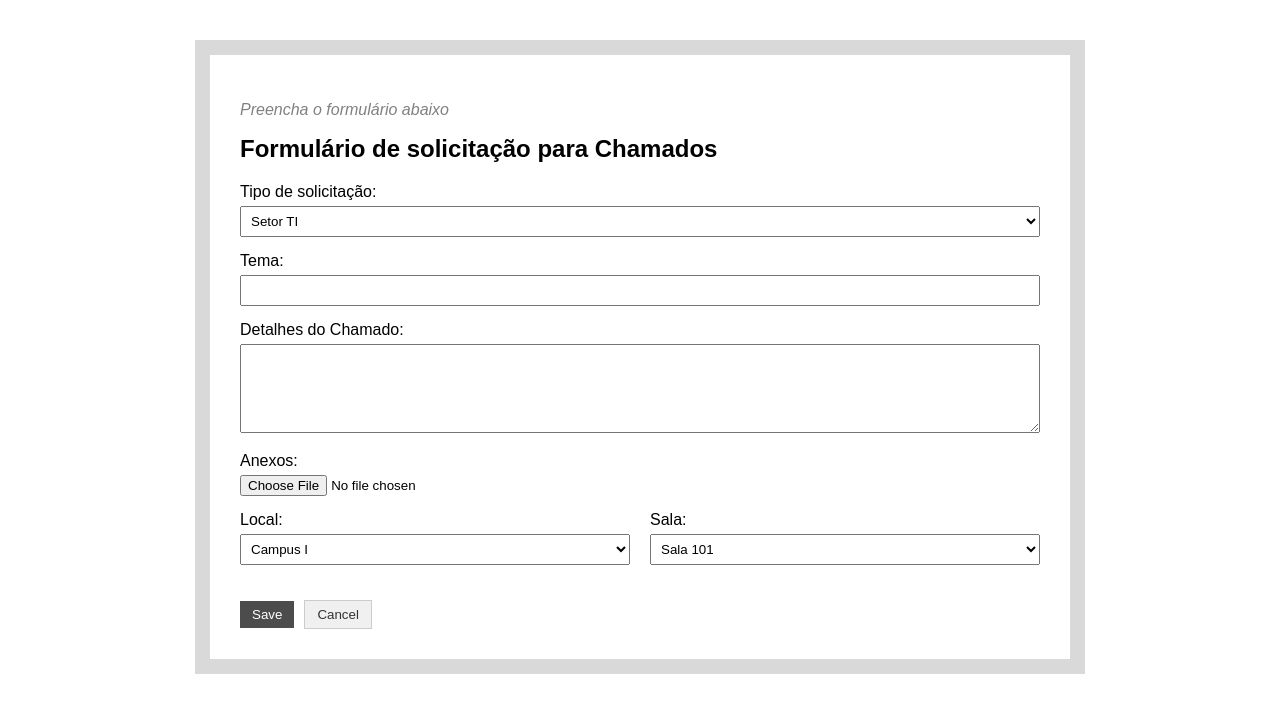
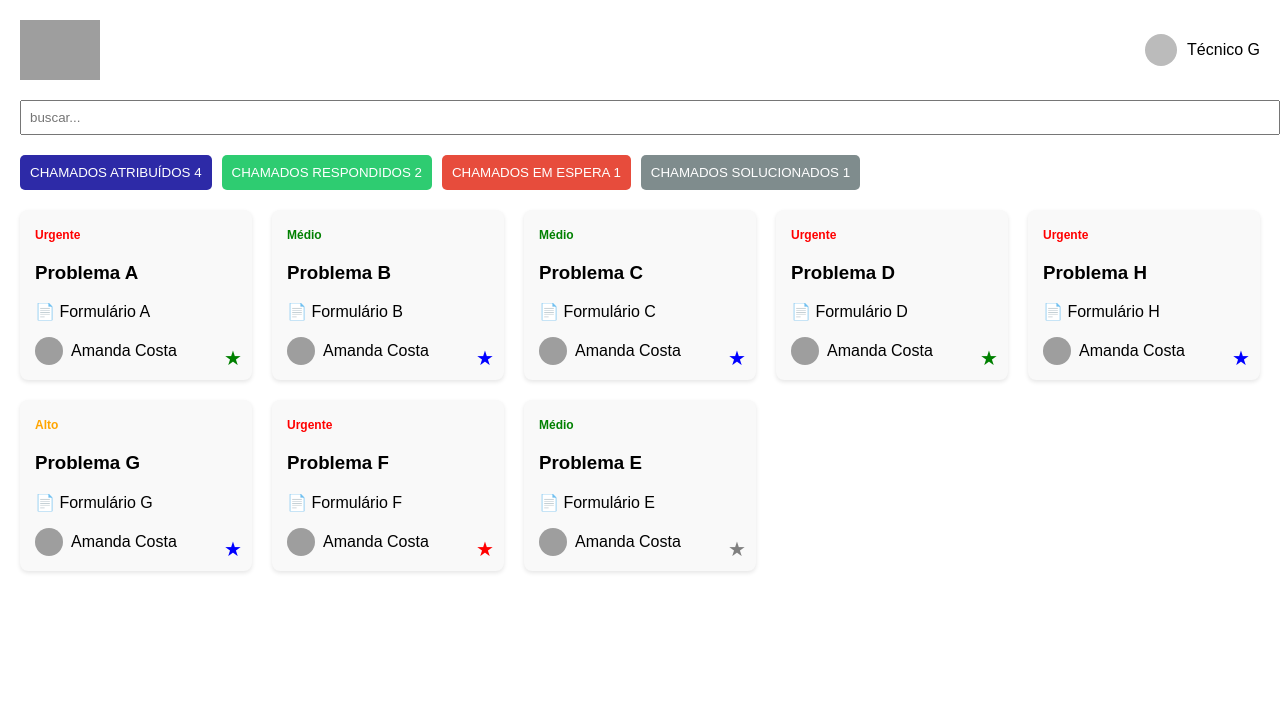
Before and after one commit to Gilvandro09am/CallManager, a React (Create React App) app: page / in a window 1280 px wide. Shown: the top 712 px of the page. Built offline with nearby package versions, Linux system fonts and the light colour scheme; grey boxes are pictures that could not be loaded.

Commit message:
Implementacao da Tela principal do tecnico

```diff
--- a/src/App.js
+++ b/src/App.js
@@ -1,10 +1,11 @@
-import FormularioChamado from './components/FormularioChamado';
+import ChamadosTecnico from './components/ChamadosTecnico';
+//import FormularioChamado from './components/FormularioChamado';
 
 
 function App() {
   return (
     <div>
-      <FormularioChamado />
+      <ChamadosTecnico />
     </div>
   );
 }
--- /dev/null
+++ b/src/components/ChamadosTecnico.css
@@ -0,0 +1,118 @@
+.tecnico-container {
+  padding: 20px;
+  font-family: Arial, sans-serif;
+}
+
+.header {
+  display: flex;
+  justify-content: space-between;
+  align-items: center;
+}
+
+.logo {
+  height: 60px;
+}
+
+.tecnico-info {
+  display: flex;
+  align-items: center;
+  gap: 10px;
+}
+
+.foto-perfil {
+  width: 32px;
+  height: 32px;
+  background-color: #bbb;
+  border-radius: 50%;
+}
+
+.barra-busca {
+  width: 100%;
+  padding: 8px;
+  margin: 20px 0;
+}
+
+.botoes-categorias {
+  display: flex;
+  gap: 10px;
+  margin-bottom: 20px;
+}
+
+.botoes-categorias button {
+  padding: 10px;
+  color: white;
+  border: none;
+  border-radius: 5px;
+}
+
+.btn-atribuidos {
+  background-color: #2d2aa7;
+}
+
+.btn-respondidos {
+  background-color: #2ecc71;
+}
+
+.btn-espera {
+  background-color: #e74c3c;
+}
+
+.btn-solucionados {
+  background-color: #7f8c8d;
+}
+
+.cards-chamados {
+  display: grid;
+  grid-template-columns: repeat(auto-fit, minmax(220px, 1fr));
+  gap: 20px;
+}
+
+.card-chamado {
+  background: #f9f9f9;
+  padding: 15px;
+  border-radius: 8px;
+  position: relative;
+  box-shadow: 0 2px 4px rgba(0,0,0,0.1);
+}
+
+.prioridade {
+  font-size: 12px;
+  font-weight: bold;
+}
+
+.prioridade-urgente {
+  color: red;
+}
+
+.prioridade-médio {
+  color: green;
+}
+
+.prioridade-alto {
+  color: orange;
+}
+
+.usuario {
+  display: flex;
+  align-items: center;
+  gap: 8px;
+  margin-top: 10px;
+}
+
+.perfil-img {
+  width: 28px;
+  height: 28px;
+  border-radius: 50%;
+}
+
+.estrela {
+  position: absolute;
+  bottom: 10px;
+  right: 10px;
+  font-size: 20px;
+}
+
+.estrela-green { color: green; }
+.estrela-blue { color: blue; }
+.estrela-red { color: red; }
+.estrela-gray { color: gray; }
--- /dev/null
+++ b/src/components/ChamadosTecnico.js
@@ -0,0 +1,103 @@
+import React from 'react';
+import './ChamadosTecnico.css';
+
+const chamados = [
+  {
+    prioridade: 'Urgente',
+    titulo: 'Problema A',
+    formulario: 'Formulário A',
+    nome: 'Amanda Costa',
+    cor: 'green',
+  },
+  {
+    prioridade: 'Médio',
+    titulo: 'Problema B',
+    formulario: 'Formulário B',
+    nome: 'Amanda Costa',
+    cor: 'blue',
+  },
+  {
+    prioridade: 'Médio',
+    titulo: 'Problema C',
+    formulario: 'Formulário C',
+    nome: 'Amanda Costa',
+    cor: 'blue',
+  },
+  {
+    prioridade: 'Urgente',
+    titulo: 'Problema D',
+    formulario: 'Formulário D',
+    nome: 'Amanda Costa',
+    cor: 'green',
+  },
+  {
+    prioridade: 'Urgente',
+    titulo: 'Problema H',
+    formulario: 'Formulário H',
+    nome: 'Amanda Costa',
+    cor: 'blue',
+  },
+  {
+    prioridade: 'Alto',
+    titulo: 'Problema G',
+    formulario: 'Formulário G',
+    nome: 'Amanda Costa',
+    cor: 'blue',
+  },
+  {
+    prioridade: 'Urgente',
+    titulo: 'Problema F',
+    formulario: 'Formulário F',
+    nome: 'Amanda Costa',
+    cor: 'red',
+  },
+  {
+    prioridade: 'Médio',
+    titulo: 'Problema E',
+    formulario: 'Formulário E',
+    nome: 'Amanda Costa',
+    cor: 'gray',
+  },
+];
+
+const ChamadosTecnico = () => {
+  return (
+    <div className="tecnico-container">
+      <header className="header">
+        <img src="/logo.png" alt="UEPB Call Manager" className="logo" />
+        <div className="tecnico-info">
+          <div className="foto-perfil"></div>
+          <span>Técnico G</span>
+        </div>
+      </header>
+
+      <input className="barra-busca" placeholder="buscar..." />
+
+      <div className="botoes-categorias">
+        <button className="btn-atribuidos">CHAMADOS ATRIBUÍDOS <span>4</span></button>
+        <button className="btn-respondidos">CHAMADOS RESPONDIDOS <span>2</span></button>
+        <button className="btn-espera">CHAMADOS EM ESPERA <span>1</span></button>
+        <button className="btn-solucionados">CHAMADOS SOLUCIONADOS <span>1</span></button>
+      </div>
+
+      <div className="cards-chamados">
+        {chamados.map((item, index) => (
+          <div className="card-chamado" key={index}>
+            <span className={`prioridade prioridade-${item.prioridade.toLowerCase()}`}>
+              {item.prioridade}
+            </span>
+            <h3>{item.titulo}</h3>
+            <p><span role="img" aria-label="form">📄</span> {item.formulario}</p>
+            <div className="usuario">
+              <img src="/perfil.png" alt="Amanda Costa" className="perfil-img" />
+              <span>{item.nome}</span>
+            </div>
+            <span className={`estrela estrela-${item.cor}`}>★</span>
+          </div>
+        ))}
+      </div>
+    </div>
+  );
+};
+
+export default ChamadosTecnico;
```
